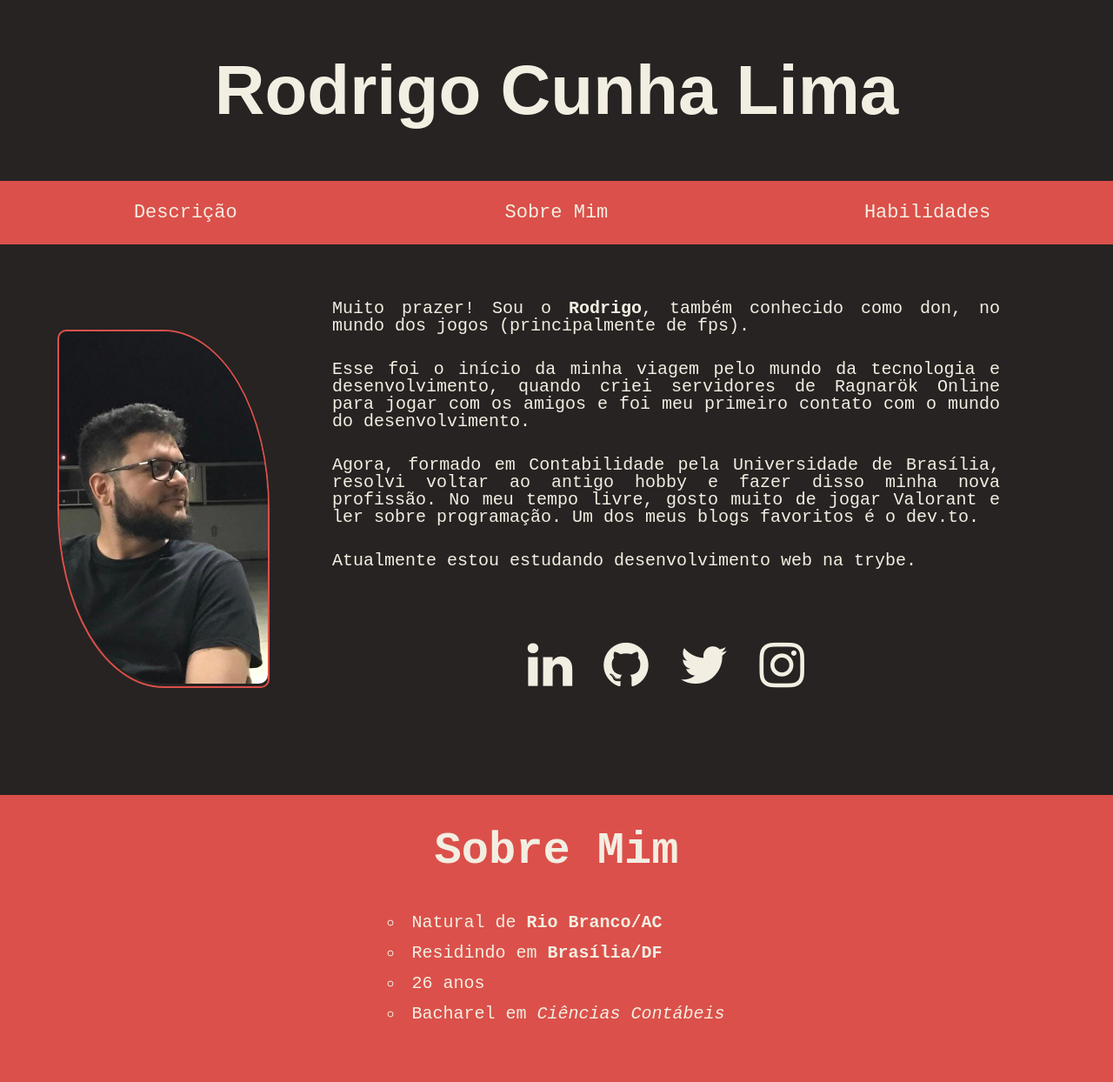
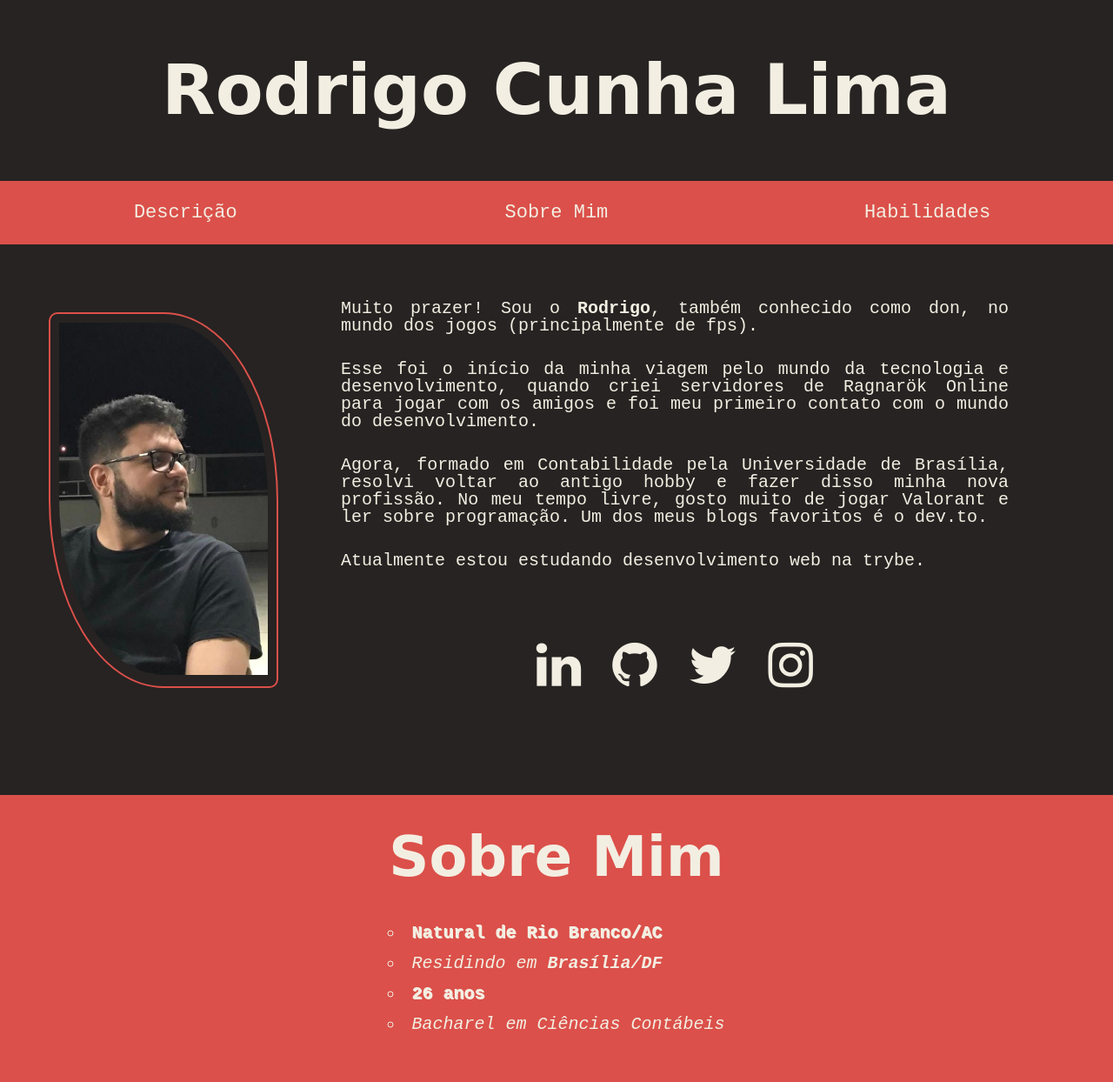
Before and after one commit to limarodrigoo/limarodrigoo.github.io, a plain HTML site: page index.html in a window 1280 px wide. Shown: the top 1244 px of the page at 87% size. Drawn offline with Linux system fonts and the light colour scheme.

Commit message:
Adicionando estilizaçao nos numeros impares

```diff
--- a/style.css
+++ b/style.css
@@ -7,12 +7,9 @@ body{
 h1{
     font-size: 5em;
     padding: 5%;
-    font-family: 'Montserrat', sans-serif;
+    font-family: cursive;
 }
-h2{
-    font-size: 4em;
-    padding: 3%;
-}
+
 .indice{
     background-color: #DB504A;
     overflow: auto;
@@ -46,6 +43,7 @@ h2{
 .circle img{
     border-radius: 10px 50%;
     width: 240px;
+    padding: 10px;
 }
 #description{
     font-family: monospace;
@@ -87,10 +85,16 @@ h2{
     list-style-type: circle;
     font-size: 20px;
 }
+#infos li:nth-child(odd),
+#skills li:nth-child(odd){
+    text-shadow: 1px 1px;
+    font-weight: bolder;
+}
+
 #infos li:hover{
     background-color: #262322;
     color: #DB504A;
-    cursor: pointer;
+    cursor: crosshair;
 }
 
 #skills{
@@ -102,8 +106,17 @@ h2{
     list-style-type: circle;
     font-size: 20px;
 }
+#infos li:nth-child(even), #skills li:nth-child(even){
+    font-style: italic;
+}
 #skills li:hover{
     background-color: #DB504A;
     color: #262322;
-    cursor: pointer;
+    cursor:crosshair;
 }
+
+.habilidades h2, #aboutMe h2{
+    font-family: cursive;
+    font-size: 4em;
+    padding: 3%;
+}
```
